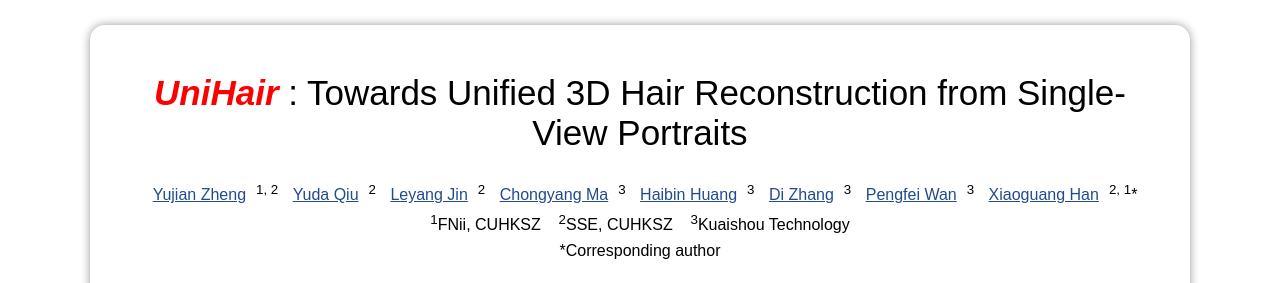
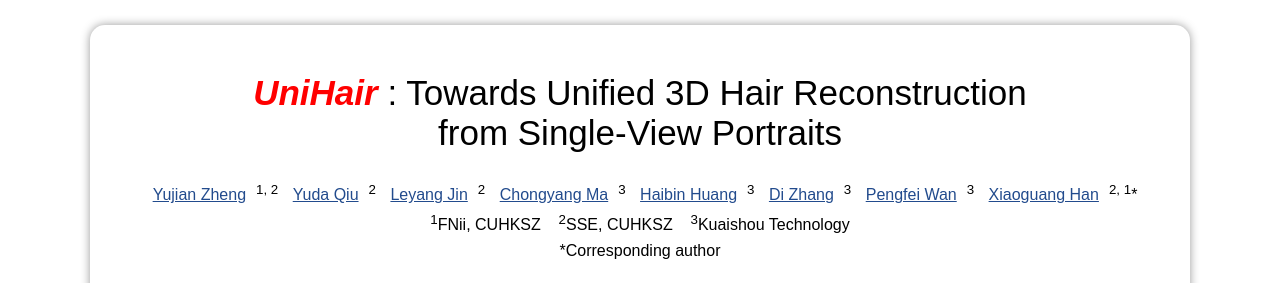
Before and after one commit to unihair24/unihair.github.io, a plain HTML site: page index.html in a window 1280 px wide. Shown: the top 283 px of the page. Drawn offline with nearby package versions, Linux system fonts and the light colour scheme.

Commit message:
Update index.html

```diff
--- a/index.html
+++ b/index.html
@@ -180,7 +180,7 @@
 <body>
 
     <div class="content">
-        <h1><I><B><span style="color:red;">UniHair</span></B></I> : Towards Unified 3D Hair Reconstruction from Single-View Portraits</h1>
+        <h1><I><B><span style="color:red;">UniHair</span></B></I> : Towards Unified 3D Hair Reconstruction <br/> from Single-View Portraits</h1>
         <p id="conference">
 	    <!--<font size="+2">
             	<B> cvpr <span style="color:red;"></span></B>
```
